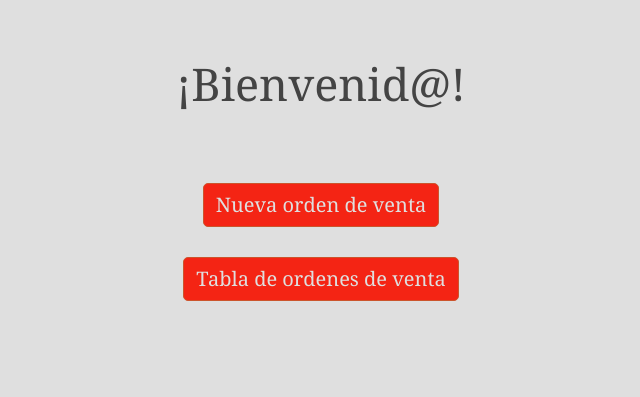
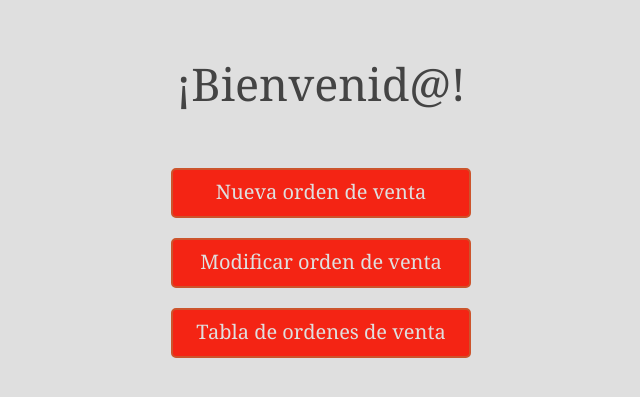
Before and after one commit to ElViisho/ProjectMejoraDespacho, a Django app: page / in a window 1280 px wide. Shown: the part 87-484 px from the top of the page, without its empty margins (319-959 px from the left). Run offline with Django 4.2, Linux system fonts and the light colour scheme.

Commit message:
Made front page better

```diff
--- a/AppMejoraDespacho/static/css/apprest.css
+++ b/AppMejoraDespacho/static/css/apprest.css
@@ -52,7 +52,25 @@ body {
 }
 
 .button{
+    background-color: #f42414;
+	color: #dfdfdf;
+	font-family: 'Playfair Display', Georgia, 'Times New Roman', serif;
+    font-style: normal;
     text-align: center;
+	font-size: 20px;
+	width: 300px;
+	height: 50px;
+	padding-top: 7.5px;
+	border-radius: 5px;
+	border-style: solid;
+	border-color: #cc542c;
+	transition: background-color 1s , border-color 1s;
+	justify-content: center;
+	margin-left: auto;
+	margin-right: auto;
+	margin-top: 20px;
+	margin-bottom: 20px;
+	display: flex;
 }
 
 input#buscador{
--- a/AppMejoraDespacho/templates/AppMejoraDespacho/confirm_nvv.html
+++ b/AppMejoraDespacho/templates/AppMejoraDespacho/confirm_nvv.html
@@ -25,6 +25,11 @@
 
     <div class="titulo_pagina">¡Nota subida con éxito!</div>
 
+    <div class="button">
+      <button type="button" class="btn" onclick="window.location='/'" style="background-color: #f42414; color: #dfdfdf; font-family: 'Playfair Display', Georgia, 'Times New Roman', serif;
+      font-style: normal; font-size: 20px; border-radius: 5px; border-style: solid; border-color: #cc542c; transition: background-color 1s , border-color 1s; margin: 15px;">Volver a inicio</button>
+    </div>
+
 
   </body>
 </html>
--- a/AppMejoraDespacho/templates/AppMejoraDespacho/inicio.html
+++ b/AppMejoraDespacho/templates/AppMejoraDespacho/inicio.html
@@ -25,16 +25,11 @@
 
     <div class="titulo_pagina">¡Bienvenid@!</div>
 
-    <div class="button">
-      <button type="button" class="btn" onclick="window.location='form'" style="background-color: #f42414; color: #dfdfdf; font-family: 'Playfair Display', Georgia, 'Times New Roman', serif;
-      font-style: normal; font-size: 20px; border-radius: 5px; border-style: solid; border-color: #cc542c; transition: background-color 1s , border-color 1s; margin: 15px;">Nueva orden de venta</button>
-    </div>
+    <button type="button" class="button" onclick="window.location='form'">Nueva orden de venta</button>
 
-    <div class="button">
-      <button type="button" class="btn" onclick="window.location='tabla'" style="background-color: #f42414; color: #dfdfdf; font-family: 'Playfair Display', Georgia, 'Times New Roman', serif;
-      font-style: normal; font-size: 20px; border-radius: 5px; border-style: solid; border-color: #cc542c; transition: background-color 1s , border-color 1s; margin: 15px;">Tabla de ordenes de venta</button>
-    </div>
+    <button type="button" class="button" onclick="window.location='modificar_nvv'">Modificar orden de venta</button>
 
+    <button type="button" class="button" onclick="window.location='tabla'">Tabla de ordenes de venta</button>
 
   </body>
 </html>
--- a/AppMejoraDespacho/urls.py
+++ b/AppMejoraDespacho/urls.py
@@ -6,6 +6,7 @@ urlpatterns = [
     path('inicio', views.inicio, name="inicio"),
     path('form', views.ingresar, name='formulario'),
     path('confirm_nvv', views.confirm_nvv, name='confirm_nvv'),
+    path('modificar_nvv', views.modificar_nvv, name='modificar_nvv'),
     path('tabla', views.tabla, name='tabla'),
 
     path('ajax/load-comunas/', views.load_comunas, name='ajax_load_comunas'),
--- a/AppMejoraDespacho/views.py
+++ b/AppMejoraDespacho/views.py
@@ -63,6 +63,12 @@ def confirm_nvv(request):
 	'''
 	return render(request, "AppMejoraDespacho/confirm_nvv.html")
 
+def modificar_nvv(request):
+	'''
+	Funcion de mostrar la pagina para modificar una nota de venta de la base
+	'''
+	return render(request, "AppMejoraDespacho/modificar_nvv.html")
+
 def tabla(request):
 	'''
 	Funcion de mostrar la pagina con la tabla de la base de datos
```
Also changed, not shown: AppMejoraDespacho/templates/AppMejoraDespacho/modificar_nvv.html (added).
